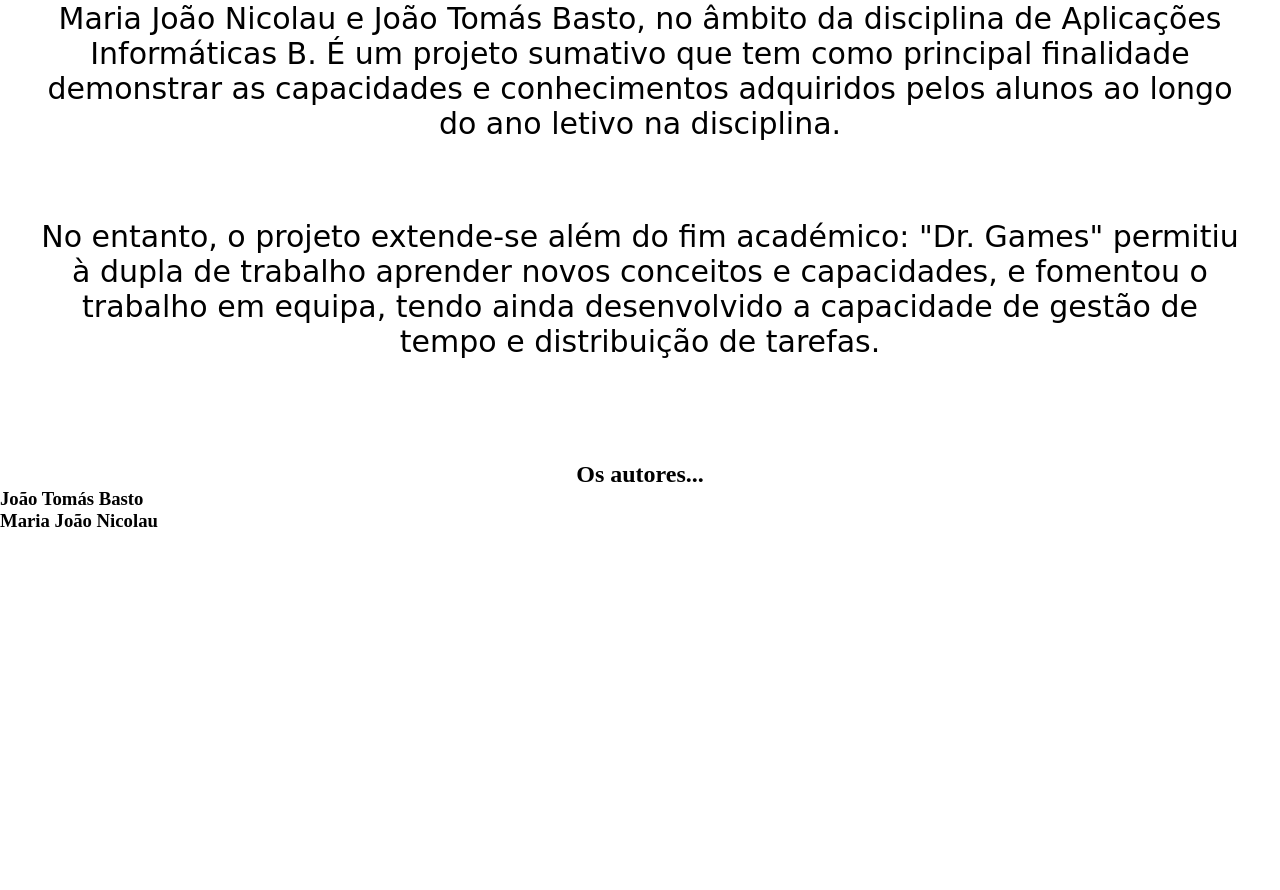
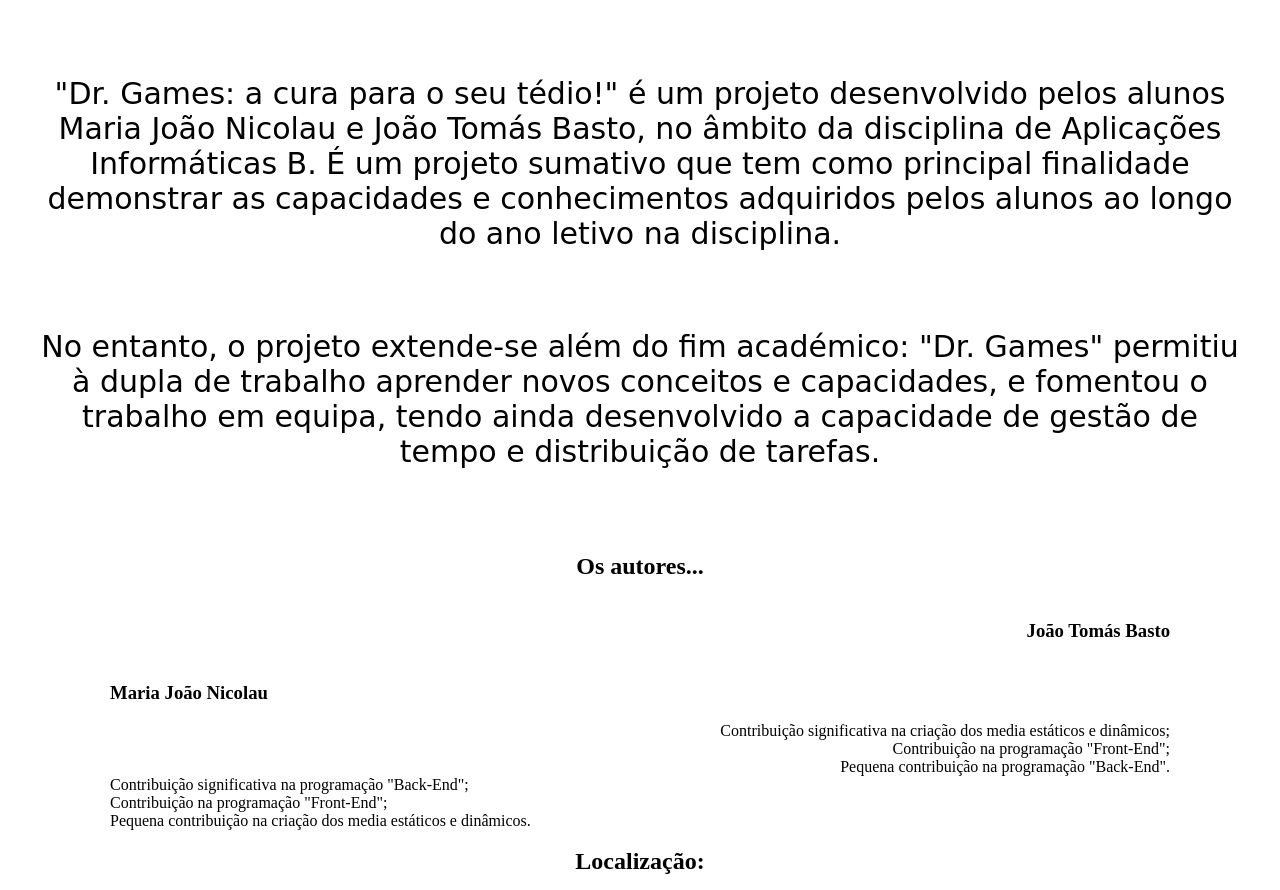
Before and after one commit to mjoaonic/fictional-octo-meme, a PHP site: page /sobrenos.php in a window 1280 px wide. Shown: the part 198-1088 px from the top of the page. Before the commit the page ends 725 px from the top, so only its background shows below. Run offline with PHP 8.4, Linux system fonts and the light colour scheme; data that the repository does not hold is empty.

Commit message:
cwoun
comecei a estruturar e comecei a estilização

```diff
--- a/adinumero.php
+++ b/adinumero.php
@@ -5,7 +5,7 @@
 <html>
 <head>
   <meta charset="UTF-8" />
-  <link rel="stylesheet" type="text/css" href="adnumero.css">
+  <link rel="stylesheet" type="text/css" href="jogficheiros/adnumero.css">
   <title>Adivinha o Número</title>
 </head>
 <body>
@@ -86,7 +86,7 @@
         `;
       }
 
-      ntentativas = 0; // reset após acerto
+      ntentativas = 0;
     } else {
       let dica = tentativa > numeroGerado
         ? "Tenta um pouco mais abaixo..."
--- a/evitobj.php
+++ b/evitobj.php
@@ -11,7 +11,7 @@
 
 </head>
 <body>
-<h1>EVITA A DOENÇA!</h1>
+<h1>EVITA O VÍRUS!</h1>
 
 <button id="start">COMEÇAR!</button>
 
--- a/sobrenos.php
+++ b/sobrenos.php
@@ -1,4 +1,6 @@
-
+<?php
+include "cabecalho.php"
+?>
 <!DOCTYPE html>
 <html>
 <head>
@@ -8,17 +10,7 @@
 	<link rel="stylesheet" type="text/css" href="styles.css">
 </head>
 <body>
-	<div class="barra">
 
-	<div class="topo">
-	<img class="logo" src="logo.svg">
-	</div>
-
-	<ul class="nave">
-	<li><a href="menuinicial.php">MENU INICIAL</a></li>
-	<li><a href="jogos.php">JOGOS</a></li>
-	<li><a href="sobrenos.php">SOBRE NÓS</a></li>
-	</ul>
 </div>
 
 <br>
@@ -33,24 +25,38 @@
 <p class="sobrenos">
 	No entanto, o projeto extende-se além do fim académico: "Dr. Games" permitiu à dupla de trabalho aprender novos conceitos e capacidades, e fomentou o trabalho em equipa, tendo ainda desenvolvido a capacidade de gestão de tempo e distribuição de tarefas.
 </p>
-
-<div class="autores">
 <br>
 <br>
 <br>
-<br>
+<div class="autores">
+
 <h2>Os autores...</h2>
 
-<h3 class="jtb">João Tomás Basto</h3> <h3 class="mjn">Maria João Nicolau</h3>
+<h3 class="jtb">João Tomás Basto</h3><h3 class="mjn">Maria João Nicolau</h3>
+<br>
 
+<p class="infojt">
+	Contribuição significativa na criação dos media estáticos e dinâmicos;
+	<br>
+	Contribuição na programação "Front-End";
+	<br>
+	Pequena contribuição na programação "Back-End".
+</p>
 
-
-
-
-
-
-
+<p class="infomjn">
+	Contribuição significativa na programação "Back-End";
+	<br>
+	Contribuição na programação "Front-End";
+	<br>
+	Pequena contribuição na criação dos media estáticos e dinâmicos.
+</p>
 
 </div>
+<br>
+<center>
+	<h2>Localização: </h2>
+	<br>
+	<iframe src="https://www.google.com/maps/embed?pb=!1m18!1m12!1m3!1d2985.5453863397624!2d-8.41881352374494!3d41.55743957127875!2m3!1f0!2f0!3f0!3m2!1i1024!2i768!4f13.1!3m3!1m2!1s0xd24fe939d7548af%3A0xc6df060fa3067812!2sCol%C3%A9gio%20Dom%20Diogo%20de%20Sousa!5e0!3m2!1spt-PT!2spt!4v1748622617063!5m2!1spt-PT!2spt" width="600" height="450" style="border:0;" allowfullscreen="" loading="lazy" referrerpolicy="no-referrer-when-downgrade"></iframe>
+</center>
 </body>
 </html>
--- a/styles.css
+++ b/styles.css
@@ -96,15 +96,10 @@
 
 
 .sobrenos{
-
 	text-align: center;
-
 	font-family: cursive;
-
 	font-size: 30px;
-
 	padding: 30px;
-
 }
 
 .banner{
@@ -114,41 +109,49 @@
 }
 
 .ppt{
-
 	text-align: center;
-
 	font-family: cursive;
-
 }
 
 
 .obst{
-
 	text-align: center;
-
 	font-family: cursive;
-
 }
 
 
 .adnr{
-
 	text-align: center;
-
 	font-family: cursive;
-
-}
-
-a{
-
-	text-decoration: none;
-
 }
 
 .jtb{
-	text-align: left;
+	text-align: right;
+	padding-right: 110px;
+	padding-top: 40px;
 }
 
 .mjn{
 	text-align: left;
+	padding-left: 110px;
+	padding-top: 40px;
 }
+
+a{
+	text-decoration: none;
+	color: black;
+}
+
+.welcome{
+	text-align: center;
+}
+
+.infojt{
+	text-align: right;
+	padding-right: 110px;
+}
+
+.infomjn{
+	text-align: left;
+	padding-left: 110px;
+}
```
Also changed, not shown: footer.php (+11 -1 lines), menujogos.php (+3 -14 lines), assets/numberwallpaper.png (deleted), 1 other file.
